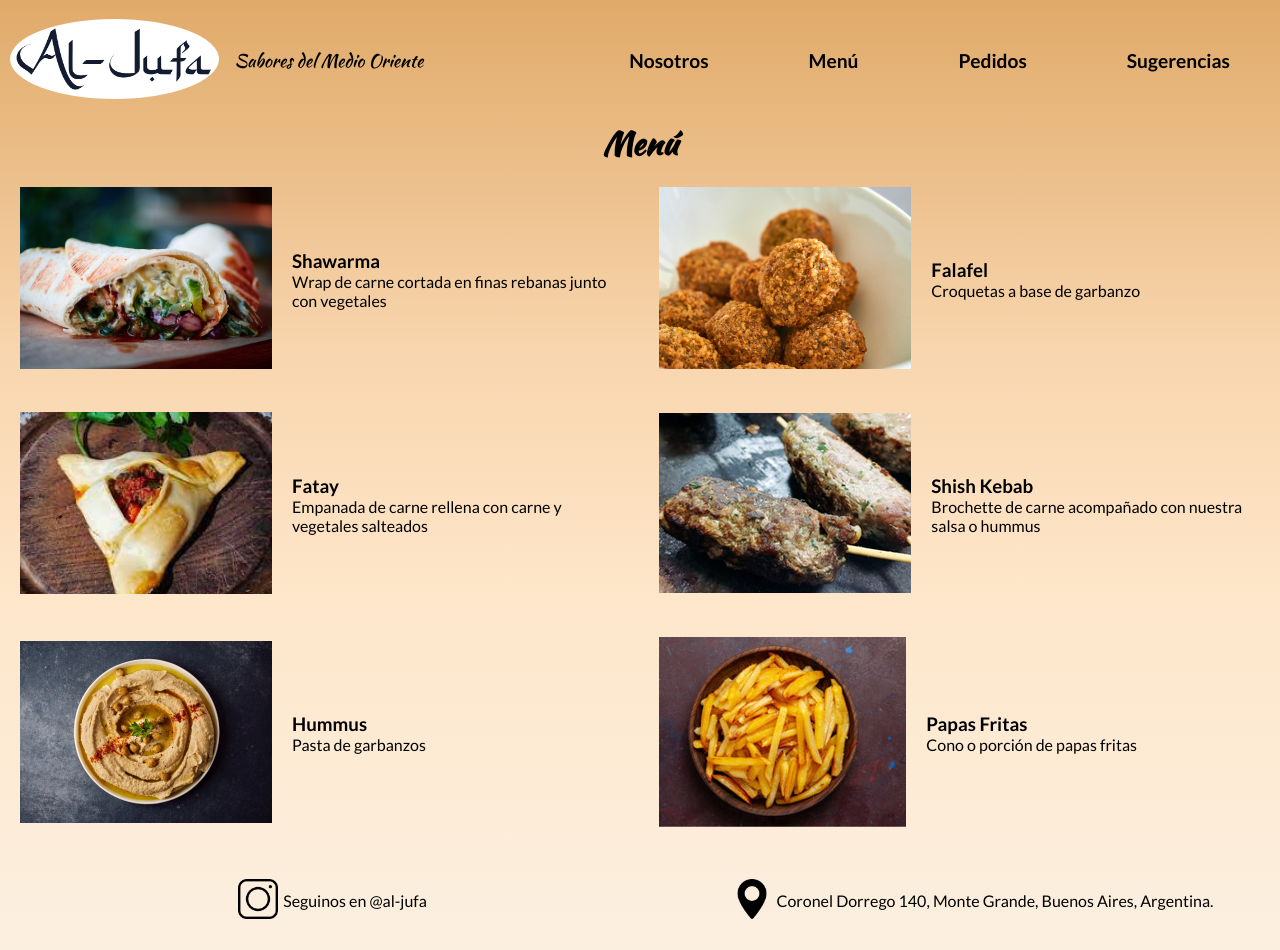
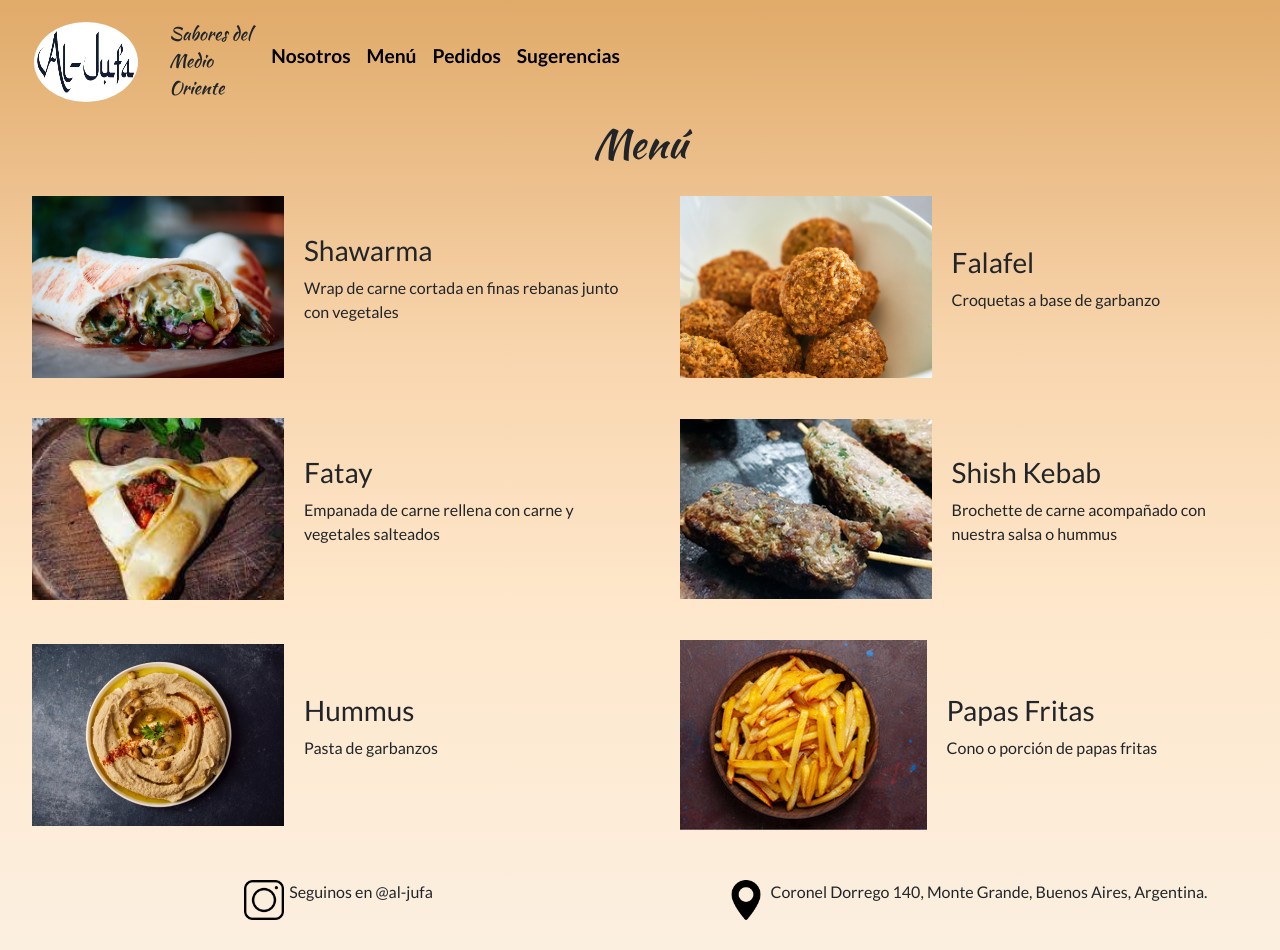
Before and after one commit to zscaballero/proyecto-al-jufa, a plain HTML site: page pages/menu.html in a window 1280 px wide. Drawn offline with nearby package versions, Linux system fonts and the light colour scheme.

Commit message:
menu responsive

```diff
--- a/css/style.css
+++ b/css/style.css
@@ -10,6 +10,7 @@ body{
     font-family: 'lato';
 }
 /* header */
+
 header{
     display: grid;
     width: 100%;
--- a/pages/menu.html
+++ b/pages/menu.html
@@ -5,27 +5,41 @@
     <meta http-equiv="X-UA-Compatible" content="IE=edge">
     <meta name="viewport" content="width=device-width, initial-scale=1.0">
     <title>Al-jufa - Menú</title>
+    <link rel="icon" type="image/jpg" href="../assets/img/logo.png"/>
+    <link href="https://cdn.jsdelivr.net/npm/bootstrap@5.2.2/dist/css/bootstrap.min.css" rel="stylesheet" integrity="sha384-Zenh87qX5JnK2Jl0vWa8Ck2rdkQ2Bzep5IDxbcnCeuOxjzrPF/et3URy9Bv1WTRi" crossorigin="anonymous">
     <link rel="stylesheet" href="../css/style.css">
     <link rel="preconnect" href="https://fonts.googleapis.com">
 <link rel="preconnect" href="https://fonts.gstatic.com" crossorigin>
 <link href="https://fonts.googleapis.com/css2?family=Kaushan+Script&family=Lato:wght@400;700&display=swap" rel="stylesheet">
 </head>
 <body class="contenedor">
-    <header class="header">
-        <div class="logo">
-            <a href="../index.html"><img class="logoAnimado" src="../assets/img/logo.png" alt=""></a>
+    <header class="container-fluid header">
+        <nav class="navbar navbar-expand-lg">
+            <div class="container-fluid">
+            <a class="navbar-brand" href="../index.html"><img class="logoAnimado d-inline-block align-text-top" src="../assets/img/logo.png" alt=""></a>
             <p>Sabores del Medio Oriente</p>
-        </div>
-        <nav class="navBar">
-            <ul class="navBar1">
-                <li><a href="./nosotros.html">Nosotros</a></li>
-                <li><a href="./menu.html">Menú</a></li>
-                <li><a href="./pedidos.html">Pedidos</a></li>
-                <li><a href="./sugerencias.html">Sugerencias</a></li>
-            </ul>
+            <button class="navbar-toggler" type="button" data-bs-toggle="collapse" data-bs-target="#navbarSupportedContent" aria-controls="navbarSupportedContent" aria-expanded="false" aria-label="Toggle navigation">
+                <span class="navbar-toggler-icon"></span>
+            </button>
+            <div class="collapse navbar-collapse" id="navbarSupportedContent">
+                <ul class="navbar-nav me-auto mb-2 mb-lg-">
+                    <li class="nav-item navBarItems">
+                    <a class="nav-link" href="../pages/nosotros.html">Nosotros</a>
+                    </li>
+                    <li class="nav-item navBarItems">
+                    <a class="nav-link" href="../pages/menu.html">Menú</a>
+                    </li>
+                    <li class="nav-item navBarItems">
+                    <a class="nav-link" href="../pages/pedidos.html">Pedidos</a>
+                </li>
+                <li class="nav-item navBarItems">
+                <a class="nav-link" href="../pages/sugerencias.html">Sugerencias</a>
+                </li>
+            </div>
+            </div>
         </nav>
     </header>
-    <main class="main">
+    <main class="container-fluid main">
         <h1 class="menuTitle">Menú</h1>
         <div class="comidas">
         <section class="food shawarma">
@@ -79,7 +93,7 @@
         </section>
     </div>
     </main>
-    <footer class="footer">
+    <footer class="container-fluid footer">
         <div class="footerInstagram">
             <a href="https://www.instagram.com/al_jufa/" target="_blank"> <img class="footerLogos" src="../assets/img/instagram.png" alt=""></a><p>Seguinos en @al-jufa</p>
         </div>
@@ -87,5 +101,6 @@
             <a href="https://www.google.com/maps/place/Cnel.+Dorrego+140,+B1842AWC+Monte+Grande,+Provincia+de+Buenos+Aires/@-34.8169006,-58.4710841,17z/data=!3m1!4b1!4m5!3m4!1s0x95bcd164295a46cd:0x5c0f482279d38b80!8m2!3d-34.8169006!4d-58.4710841" target="_blank"><img class="footerLogos"src="../assets/img/maps-and-flags.png" alt=""></a><p>Coronel Dorrego 140, Monte Grande, Buenos Aires, Argentina.</p>
         </div>
     </footer>
+    <script src="https://cdn.jsdelivr.net/npm/bootstrap@5.2.2/dist/js/bootstrap.bundle.min.js" integrity="sha384-OERcA2EqjJCMA+/3y+gxIOqMEjwtxJY7qPCqsdltbNJuaOe923+mo//f6V8Qbsw3" crossorigin="anonymous"></script>
 </body>
 </html>
```
Also changed, not shown: index.html (+1 -0 lines), pages/nosotros.html (+1 -0 lines), pages/pedidos.html (+3 -0 lines), pages/sugerencias.html (+3 -0 lines).
